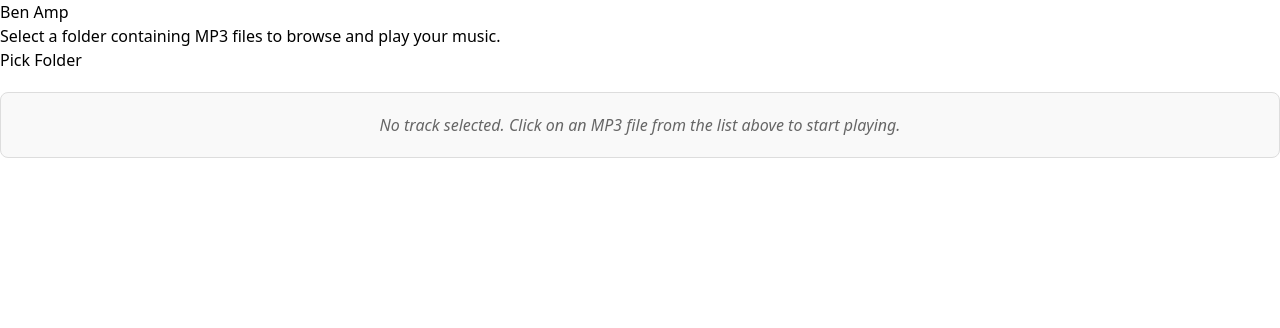
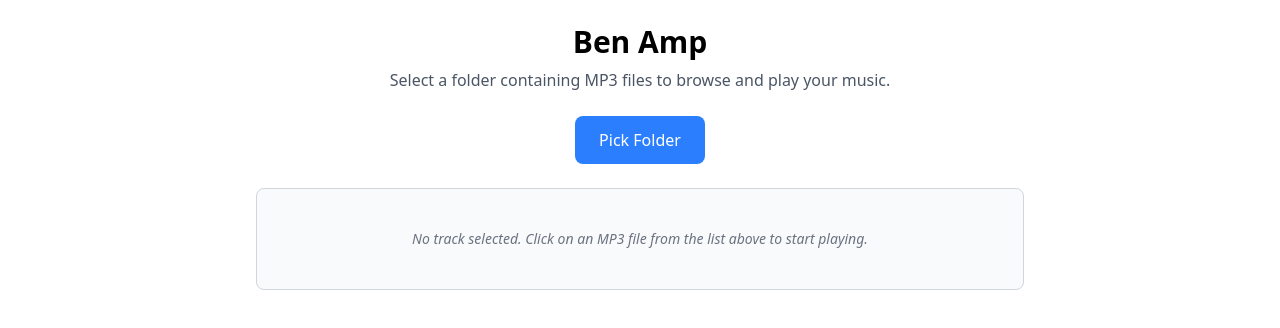
Before and after one commit to bmitchinson/player, a SvelteKit app: page / in a window 1280 px wide. Shown: the top 328 px of the page. Built offline with nearby package versions, Linux system fonts and the light colour scheme.

Commit message:
ui / stop btn

```diff
--- a/src/lib/components/AudioPlayer.svelte
+++ b/src/lib/components/AudioPlayer.svelte
@@ -2,74 +2,71 @@
 	interface AudioPlayerProps {
 		audioUrl?: string | null;
 		currentFileName?: string | null;
+		onTrackEnd?: () => void;
+		onStop?: () => void;
 	}
 
-	let { audioUrl = null, currentFileName = null }: AudioPlayerProps = $props();
+	let { audioUrl = null, currentFileName = null, onTrackEnd, onStop }: AudioPlayerProps = $props();
 
 	let audioElement = $state<HTMLAudioElement | undefined>();
+
+	// Auto-play when new track is loaded
+	$effect(() => {
+		if (audioElement && audioUrl) {
+			// Small delay to ensure audio is ready
+			setTimeout(() => {
+				audioElement?.play().catch((error) => {
+					console.warn('Auto-play failed:', error);
+				});
+			}, 100);
+		}
+	});
+
+	function handleTrackEnd() {
+		onTrackEnd?.();
+	}
+
+	function handleStop() {
+		if (audioElement) {
+			audioElement.pause();
+			audioElement.currentTime = 0;
+		}
+		onStop?.();
+	}
 </script>
 
-<div class="audio-player">
+<div class="w-full rounded-lg border border-gray-300 bg-gray-50 p-6">
 	{#if audioUrl && currentFileName}
-		<div class="now-playing">
-			<h3>Now Playing</h3>
-			<p class="track-name">{currentFileName}</p>
+		<div class="mb-4 text-center">
+			<h3 class="text-sm font-medium text-gray-700">Now Playing</h3>
+			<p class="font-bold break-all text-gray-900">{currentFileName}</p>
 		</div>
 
+		<div class="flex items-center gap-4">
 			<audio
 				bind:this={audioElement}
 				src={audioUrl}
 				controls
 				preload="metadata"
-			class="audio-controls"
+				class="flex-1"
+				onended={handleTrackEnd}
 			>
 				Your browser does not support the audio element.
 			</audio>
+
+			<button
+				onclick={handleStop}
+				class="rounded bg-red-500 px-4 py-2 text-white hover:bg-red-600 focus:ring-2 focus:ring-red-500 focus:ring-offset-2 focus:outline-none"
+				type="button"
+			>
+				Stop
+			</button>
+		</div>
 	{:else}
-		<div class="no-track">
-			<p>No track selected. Click on an MP3 file from the list above to start playing.</p>
+		<div class="py-4 text-center">
+			<p class="text-sm text-gray-500 italic">
+				No track selected. Click on an MP3 file from the list above to start playing.
+			</p>
 		</div>
 	{/if}
 </div>
-
-<style>
-	.audio-player {
-		margin-top: 20px;
-		padding: 20px;
-		border: 1px solid #ddd;
-		border-radius: 8px;
-		background-color: #f9f9f9;
-	}
-
-	.now-playing {
-		margin-bottom: 15px;
-	}
-
-	.now-playing h3 {
-		margin: 0 0 5px 0;
-		font-size: 16px;
-		color: #333;
-	}
-
-	.track-name {
-		margin: 0;
-		font-weight: bold;
-		color: #555;
-		word-break: break-all;
-	}
-
-	.audio-controls {
-		width: 100%;
-		max-width: 500px;
-	}
-
-	.no-track {
-		text-align: center;
-		color: #666;
-		font-style: italic;
-	}
-
-	.no-track p {
-		margin: 0;
-	}
-</style>
--- a/src/lib/components/FolderFileLister.svelte
+++ b/src/lib/components/FolderFileLister.svelte
@@ -8,9 +8,10 @@
 
 	interface FolderFileListerProps {
 		onFileSelect?: (file: File, fileName: string) => void;
+		onTrackQueueUpdate?: (tracks: { file: File; fileName: string }[]) => void;
 	}
 
-	let { onFileSelect }: FolderFileListerProps = $props();
+	let { onFileSelect, onTrackQueueUpdate }: FolderFileListerProps = $props();
 
 	let fileList: FileItem[] = $state([]);
 	let isLoading = $state(false);
@@ -80,6 +81,9 @@
 			for await (const fileItem of getFilesRecursively(directoryHandle)) {
 				fileList = [...fileList, fileItem];
 			}
+
+			// Build track queue from MP3 files
+			await updateTrackQueue();
 		} catch (err: unknown) {
 			const errorMessage = err instanceof Error ? err.message : 'Unknown error occurred';
 			if (err instanceof Error && err.name !== 'AbortError') {
@@ -102,42 +106,70 @@
 			error = `Failed to load file: ${errorMessage}`;
 		}
 	}
+
+	async function updateTrackQueue() {
+		if (!onTrackQueueUpdate) return;
+
+		const tracks: { file: File; fileName: string }[] = [];
+
+		try {
+			for (const item of fileList) {
+				if (!item.isDirectory && item.fileHandle) {
+					const file = await item.fileHandle.getFile();
+					const fileName = item.path.split('/').pop() || file.name;
+					tracks.push({ file, fileName });
+				}
+			}
+			onTrackQueueUpdate(tracks);
+		} catch (err: unknown) {
+			console.warn('Failed to build track queue:', err);
+		}
+	}
 </script>
 
-<div class="folder-lister">
-	<button onclick={pickFolder} disabled={isLoading} class="pick-button">
-		{isLoading ? 'Loading...' : 'Pick Folder'}
-	</button>
+<div class="w-full space-y-4">
+	<div class="text-center">
+		<button
+			onclick={pickFolder}
+			disabled={isLoading}
+			class="rounded-lg bg-blue-500 px-6 py-3 font-medium text-white hover:bg-blue-600 focus:ring-2 focus:ring-blue-500 focus:ring-offset-2 focus:outline-none disabled:cursor-not-allowed disabled:opacity-50"
+		>
+			{isLoading ? 'Loading...' : 'Pick Folder'}
+		</button>
+	</div>
 
 	{#if error}
-		<div class="error">
-			Error: {error}
+		<div class="rounded-lg border border-red-200 bg-red-50 p-4 text-center">
+			<p class="text-red-700">Error: {error}</p>
 		</div>
 	{/if}
 
 	{#if fileList.length > 0}
-		<div class="file-count">
+		<div class="text-center text-sm text-gray-600">
 			Found {fileList.filter((item) => !item.isDirectory).length} MP3 files and {fileList.filter(
 				(item) => item.isDirectory
 			).length} folders
 		</div>
-		<ul class="file-list">
+		<ul class="max-h-96 overflow-y-auto rounded-lg border border-gray-200 bg-white">
 			{#each fileList as item (item.path)}
 				{#if item.isDirectory}
-					<li class="file-item" style="padding-left: {item.depth * 20}px">
-						<span class="item-icon">📁</span>
-						<span class="item-name">{item.path.split('/').pop()}</span>
+					<li
+						class="flex items-center gap-2 px-3 py-1 font-mono text-sm"
+						style="padding-left: {item.depth * 20 + 12}px"
+					>
+						<span>📁</span>
+						<span class="break-all">{item.path.split('/').pop()}</span>
 					</li>
 				{:else}
-					<li class="file-item">
+					<li>
 						<button
-							class="file-button"
-							style="padding-left: {item.depth * 20}px"
+							class="flex w-full items-center gap-2 rounded px-3 py-1 text-left font-mono text-sm transition-colors hover:bg-gray-100 focus:bg-gray-100 focus:outline-none"
+							style="padding-left: {item.depth * 20 + 12}px"
 							onclick={() => handleFileClick(item)}
 							type="button"
 						>
-							<span class="item-icon">🎵</span>
-							<span class="item-name">{item.path.split('/').pop()}</span>
+							<span>🎵</span>
+							<span class="break-all">{item.path.split('/').pop()}</span>
 						</button>
 					</li>
 				{/if}
@@ -145,51 +177,3 @@
 		</ul>
 	{/if}
 </div>
-
-<style>
-	.file-list {
-		max-height: 400px;
-		overflow-y: auto;
-		list-style: none;
-		padding: 0;
-	}
-
-	.file-item {
-		font-family: monospace;
-		display: flex;
-		align-items: center;
-		gap: 8px;
-		padding: 2px 0;
-	}
-
-	.file-button {
-		width: 100%;
-		background: none;
-		border: none;
-		cursor: pointer;
-		border-radius: 4px;
-		padding: 4px 2px;
-		display: flex;
-		align-items: center;
-		gap: 8px;
-		font-family: monospace;
-		text-align: left;
-	}
-
-	.file-button:hover {
-		background-color: #f0f0f0;
-	}
-
-	.file-button:focus {
-		outline: 2px solid #0066cc;
-		outline-offset: 2px;
-	}
-
-	.item-icon {
-		flex-shrink: 0;
-	}
-
-	.item-name {
-		word-break: break-all;
-	}
-</style>
--- a/src/routes/+layout.svelte
+++ b/src/routes/+layout.svelte
@@ -9,4 +9,6 @@
 	<link rel="icon" href={favicon} />
 </svelte:head>
 
-{@render children?.()}
+<div class="mx-auto flex min-h-screen max-w-4xl flex-col items-center justify-start p-6">
+	{@render children?.()}
+</div>
--- a/src/routes/+page.svelte
+++ b/src/routes/+page.svelte
@@ -4,16 +4,55 @@
 
 	let audioUrl = $state<string | null>(null);
 	let currentFileName = $state<string | null>(null);
+	let trackQueue = $state<{ file: File; fileName: string }[]>([]);
+	let currentTrackIndex = $state<number>(-1);
 
 	function handleFileSelect(file: File, fileName: string) {
+		// Find the index of this file in the queue
+		const trackIndex = trackQueue.findIndex((track) => track.fileName === fileName);
+
+		if (trackIndex !== -1) {
+			currentTrackIndex = trackIndex;
+			playTrack(trackIndex);
+		}
+	}
+
+	function playTrack(index: number) {
+		if (index < 0 || index >= trackQueue.length) return;
+
+		const track = trackQueue[index];
+
 		// Clean up previous URL
 		if (audioUrl) {
 			URL.revokeObjectURL(audioUrl);
 		}
 
 		// Create new URL for the selected file
-		audioUrl = URL.createObjectURL(file);
-		currentFileName = fileName;
+		audioUrl = URL.createObjectURL(track.file);
+		currentFileName = track.fileName;
+		currentTrackIndex = index;
+	}
+
+	function playNextTrack() {
+		if (currentTrackIndex < trackQueue.length - 1) {
+			playTrack(currentTrackIndex + 1);
+		}
+	}
+
+	function updateTrackQueue(files: { file: File; fileName: string }[]) {
+		trackQueue = files;
+	}
+
+	function handleStop() {
+		// Clean up current URL
+		if (audioUrl) {
+			URL.revokeObjectURL(audioUrl);
+		}
+
+		// Reset state
+		audioUrl = null;
+		currentFileName = null;
+		currentTrackIndex = -1;
 	}
 </script>
 
@@ -22,11 +61,17 @@
 	<meta name="description" content="A web-based MP3 player for local music files" />
 </svelte:head>
 
-<main>
-	<h1>Ben Amp</h1>
-	<p>Select a folder containing MP3 files to browse and play your music.</p>
+<main class="w-full max-w-3xl space-y-6">
+	<div class="space-y-2 text-center">
+		<h1 class="text-3xl font-bold">Ben Amp</h1>
+		<p class="text-gray-600">Select a folder containing MP3 files to browse and play your music.</p>
+	</div>
 
-	<FolderFileLister onFileSelect={handleFileSelect} />
+	<div class="w-full">
+		<FolderFileLister onFileSelect={handleFileSelect} onTrackQueueUpdate={updateTrackQueue} />
+	</div>
 
-	<AudioPlayer {audioUrl} {currentFileName} />
+	<div class="w-full">
+		<AudioPlayer {audioUrl} {currentFileName} onTrackEnd={playNextTrack} onStop={handleStop} />
+	</div>
 </main>
```
Lines whose indentation alone changed are shown as unchanged.
